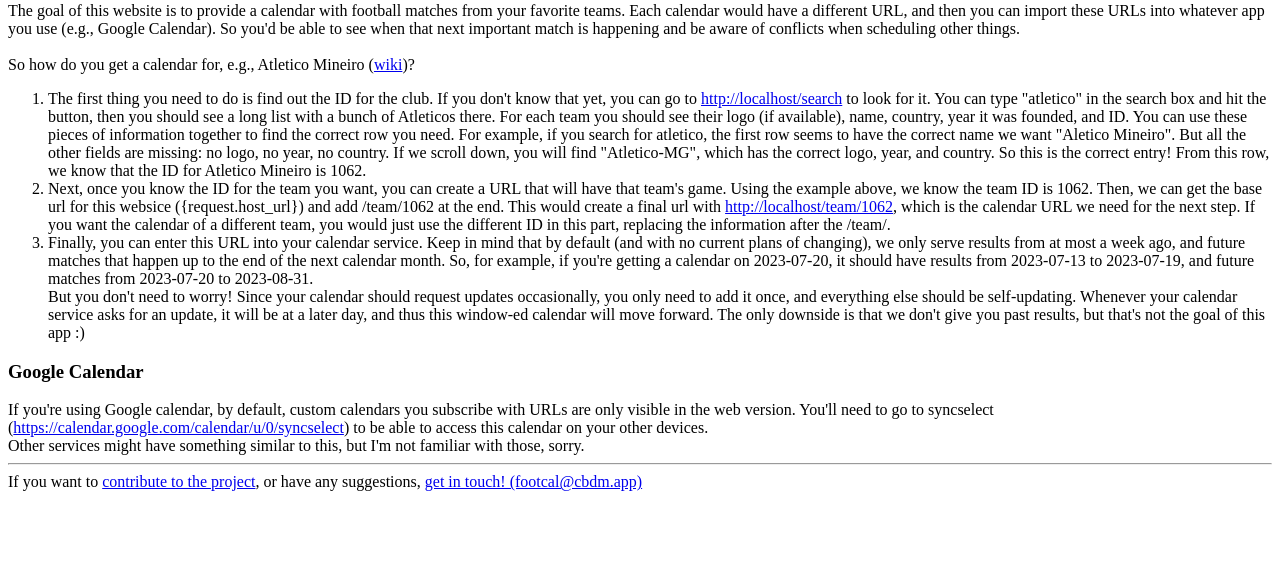
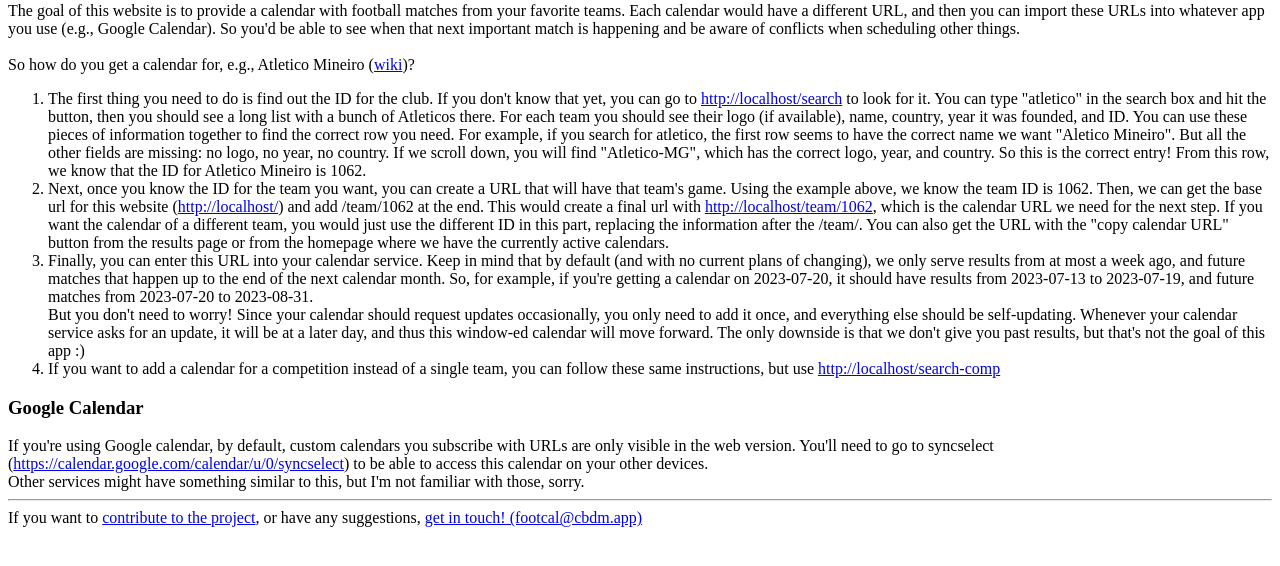
Before and after one commit to cbdm/footcal, a Flask app: page /help/ in a window 1280 px wide. Shown: the part 151-717 px from the top of the page. Run offline with Flask 3, Linux system fonts and the light colour scheme.

Commit message:
typo fixes

```diff
--- a/footcal/templates/help.html
+++ b/footcal/templates/help.html
@@ -23,9 +23,10 @@
         <li>
             Next, once you know the ID for the team you want, you can create a URL that will have that team's game.
             Using the example above, we know the team ID is 1062.
-            Then, we can get the base url for this websice ({request.host_url}) and add /team/1062 at the end.
+            Then, we can get the base url for this website (<a href="{{ request.host_url }}">{{ request.host_url }}</a>) and add /team/1062 at the end.
             This would create a final url with <a href="{{ request.host_url }}team/1062">{{ request.host_url }}team/1062</a>, which is the calendar URL we need for the next step.
             If you want the calendar of a different team, you would just use the different ID in this part, replacing the information after the /team/.
+            You can also get the URL with the "copy calendar URL" button from the results page or from the homepage where we have the currently active calendars.
         </li>
         <li>
             Finally, you can enter this URL into your calendar service.
@@ -36,6 +37,9 @@
             Whenever your calendar service asks for an update, it will be at a later day, and thus this window-ed calendar will move forward.
             The only downside is that we don't give you past results, but that's not the goal of this app :)
         </li>
+        <li>
+            If you want to add a calendar for a competition instead of a single team, you can follow these same instructions, but use <a href="{{ request.host_url }}search-comp">{{ request.host_url }}search-comp</a>
+        </li>
     </ol>
 
     <h3>Google Calendar</h3>
```
